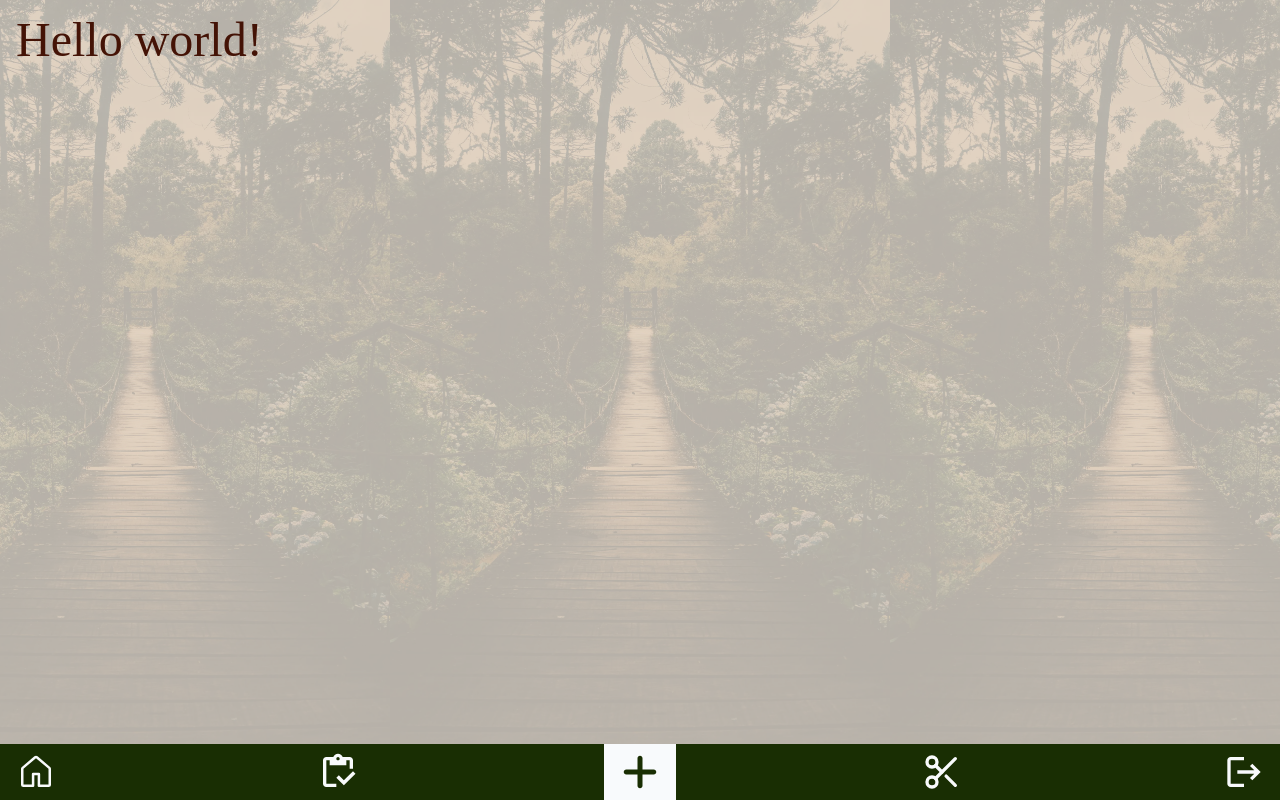
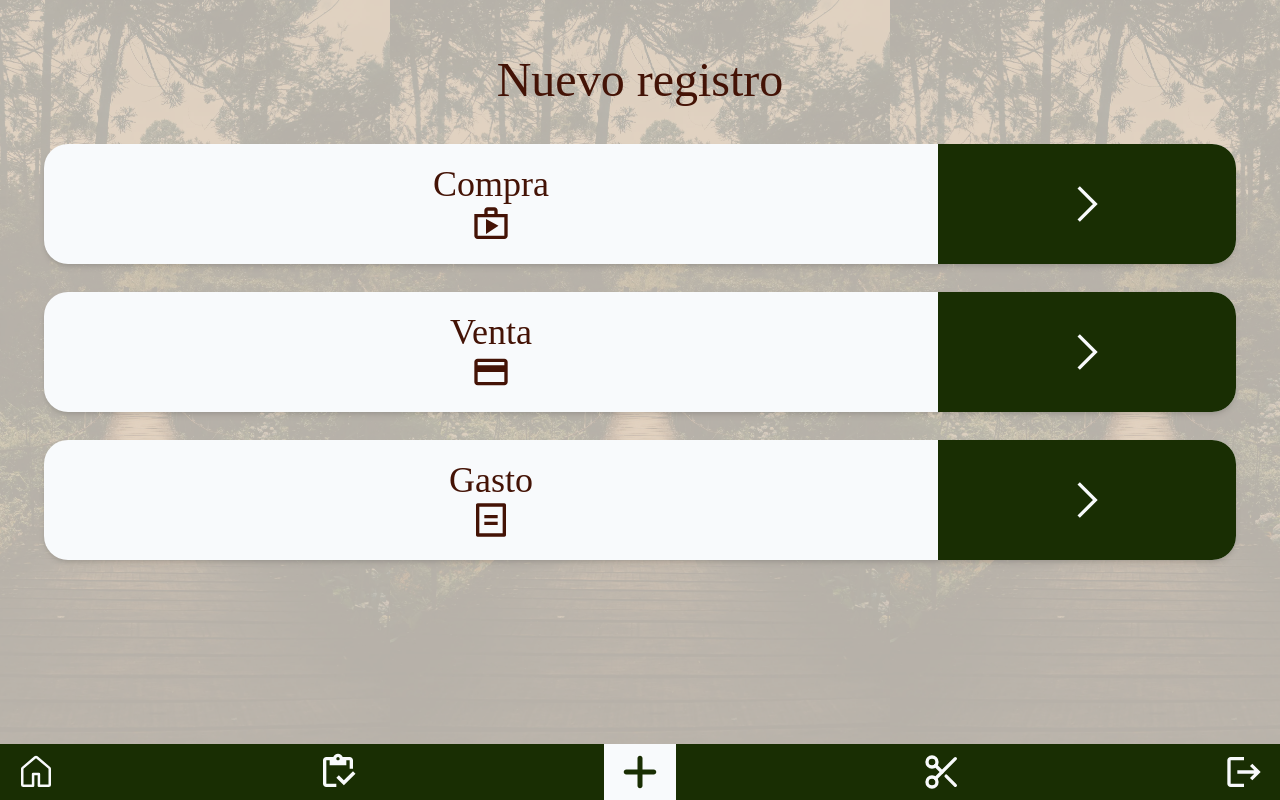
Before and after one commit to La-Galeria/la-galeria-app, a Next.js app: page /nuevo in a window 1280 px wide. Built offline with nearby package versions, Linux system fonts and the light colour scheme.

Commit message:
feat: add new elements page

```diff
--- a/src/app/(app)/nuevo/page.tsx
+++ b/src/app/(app)/nuevo/page.tsx
@@ -1,5 +1,18 @@
+import ItemsList from "@/components/atoms/itemsList";
+import PageTitle from "@/components/atoms/pageTitle";
+import SubmoduleLink from "@/components/atoms/submoduleLink";
+import { MdCreditCard, MdOutlineShop } from "react-icons/md";
+import { RiBillLine } from "react-icons/ri";
+
 export default function Page() {
   return (
-    <h1>Hello world!</h1>
+    <>
+      <PageTitle>Nuevo registro</PageTitle>
+      <ItemsList>
+        <SubmoduleLink route="/nuevo/compra" text="Compra" InnerIcon={MdOutlineShop} />
+        <SubmoduleLink route="/nuevo/venta" text="Venta" InnerIcon={MdCreditCard} />
+        <SubmoduleLink route="/nuevo/gasto" text="Gasto" InnerIcon={RiBillLine} />
+      </ItemsList>
+    </>
   );
 }
```
